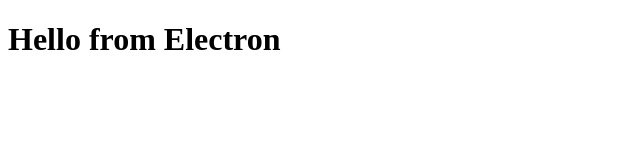
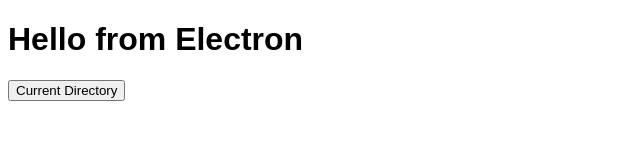
Before and after one commit to melodypapa/electron, an Electron app: page bookmarker/pages/index.html in a window 1280 px wide. Shown: the whole page, without its empty margins (0-640 px from the left). Drawn offline with Linux system fonts and the light colour scheme.

Commit message:
add styles

```diff
--- a/bookmarker/package.json
+++ b/bookmarker/package.json
@@ -5,7 +5,7 @@
   "main": "dist/app/main.js",
   "scripts": {
     "build": "tsc -p .",
-    "watch":"tsc -w",
+    "watch": "tsc -w",
     "run": "npm run build && electron .",
     "test": "echo \"Error: no test specified\" && exit 1"
   },
--- a/bookmarker/pages/index.html
+++ b/bookmarker/pages/index.html
@@ -3,14 +3,27 @@
 
 <head>
     <meta charset="UTF-8">
-    <meta http-equiv="Content-Security-Policy"
-        content="default-src 'self'; script-src 'self' 'unsafe-inline'; connect-src *">
+    <meta http-equiv="Content-Security-Policy" content="
+default-src 'self';
+script-src 'self' 'unsafe-inline';
+connect-src *
+">
     <meta name="viewport" content="width=device-width,initial-scale=1">
+    <link rel="stylesheet" href="styles/style.css" type="text/css">
     <title>Bookmarker</title>
 </head>
 
 <body>
     <h1>Hello from Electron</h1>
+    <p>
+        <button class="alert">Current Directory</button>
+    </p>
 </body>
+<script>
+    const button = document.querySelector('.alert');
+    button.addEventListener('click', () => {
+        alert(__dirname);
+    })
+</script>
 
 </html>
--- /dev/null
+++ b/bookmarker/pages/styles/style.css
@@ -0,0 +1,10 @@
+html {
+    box-sizing: border-box;
+}
+
+*, *:before, *:after{
+    box-sizing: inherit;
+}
+body, input {
+    font: menu
+}
--- a/bookmarker/src/app/main.ts
+++ b/bookmarker/src/app/main.ts
@@ -4,5 +4,6 @@
 app.on('ready', () => {
     console.log('Hello from Electron');
     const mainWindow = new BrowserWindow({ webPreferences: { contextIsolation: false } });
+    //const mainWindow = new BrowserWindow();
     mainWindow.webContents.loadFile(path.join(__dirname,'../../pages/index.html'));
 });
```
